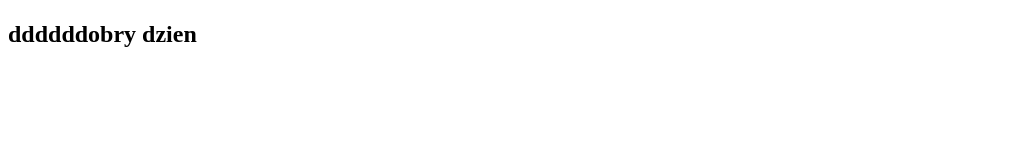
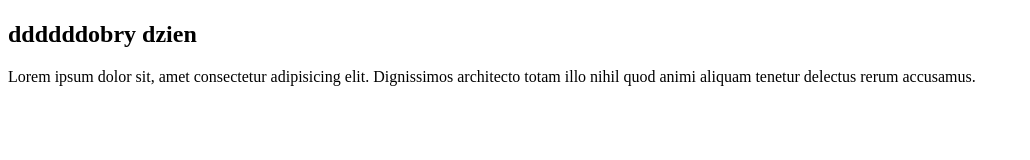
Before and after one commit to krzysztofbem/GitHubLearning, a plain HTML site: page index.html in a window 1280 px wide. Shown: the whole page, without its empty margins (0-1030 px from the left). Drawn offline with Linux system fonts and the light colour scheme.

Commit message:
modified:   index.html

```diff
--- a/index.html
+++ b/index.html
@@ -13,7 +13,8 @@
 
     <h2>ddddddobry dzien </h2>
 
-
+    <p>Lorem ipsum dolor sit, amet consectetur adipisicing elit. Dignissimos architecto totam illo nihil quod animi
+        aliquam tenetur delectus rerum accusamus.</p>
 
 </body>
 
```
